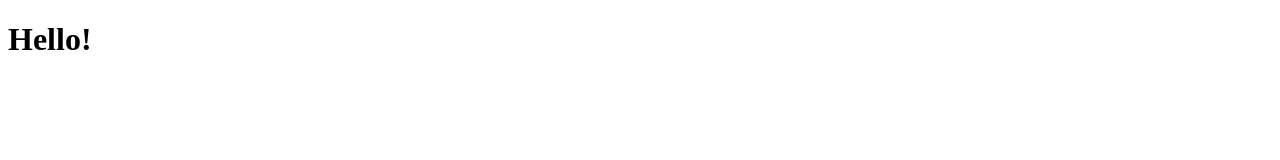
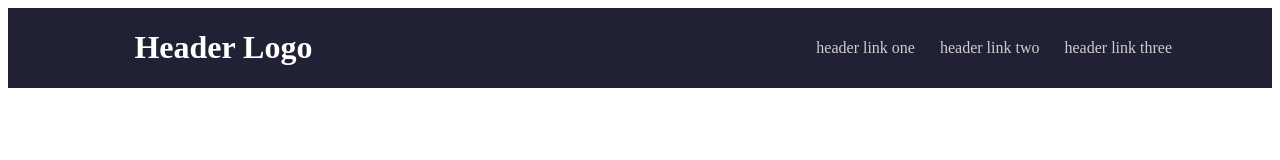
Before and after one commit to Yinkusadel/odin-landing-page, a website: page index.html in a window 1280 px wide. Drawn offline with Linux system fonts and the light colour scheme; files that its build step writes are made by us from their sources; files whose address does not match are found by name.

Commit message:
div class header and header links styled

```diff
--- a/index.html
+++ b/index.html
@@ -3,10 +3,29 @@
   <head>
     <meta charset="UTF-8" />
     <meta name="viewport" content="width=device-width, initial-scale=1.0" />
-    <title>Document</title>
-    <link rel="stylesheet" href="index.css" />
+    <title>Landing Page</title>
+    <link rel="stylesheet" href="styles.css" />
   </head>
   <body>
-    <h1>Hello!</h1>
+    <header>
+      <div class="header">
+        <h1>Header Logo</h1>
+        <ul class="header-links">
+          <li><a href="#">header link one</a></li>
+          <li><a href="#">header link two</a></li>
+          <li><a href="#">header link three</a></li>
+        </ul>
+      </div>
+    </header>
+
+
+
+
+
+
+
+
+
+
   </body>
 </html>
--- a/styles.css
+++ b/styles.css
@@ -0,0 +1,30 @@
+header {
+    background-color: rgb(33, 33, 53);
+    color: white;
+}
+
+h1 {
+    margin-left: 10%;
+    display: flex;
+    align-self: center;
+}
+
+.header {
+    display: flex;
+    align-items: center;
+    justify-content: space-between;
+}
+
+.header-links {
+    margin-right: 100px;
+    display: flex;
+    justify-content: space-between;
+    list-style: none;
+    padding: 0;
+    gap: 25px;
+}
+
+a {
+    color: rgb(211, 204, 204);
+    text-decoration: none;
+}
```
